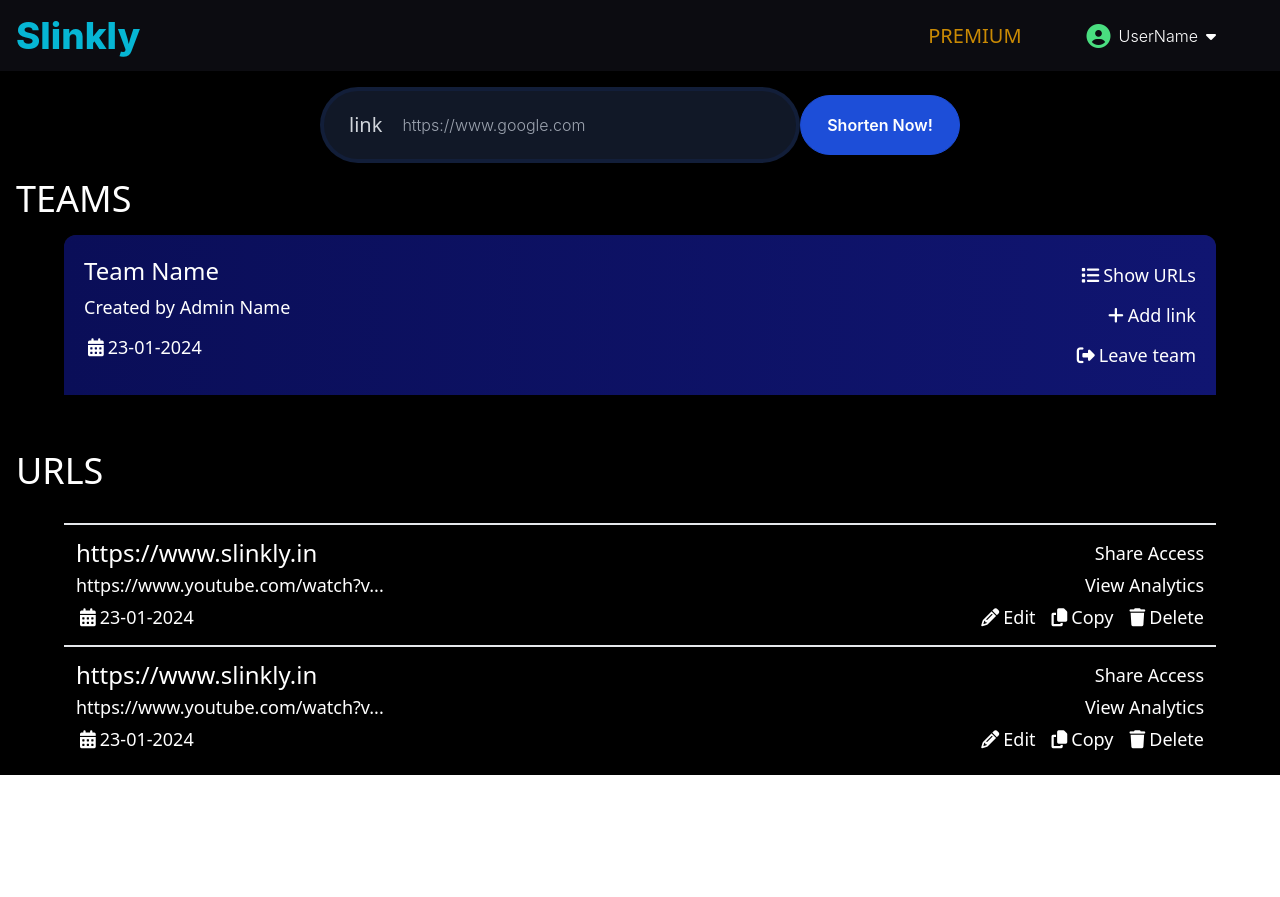
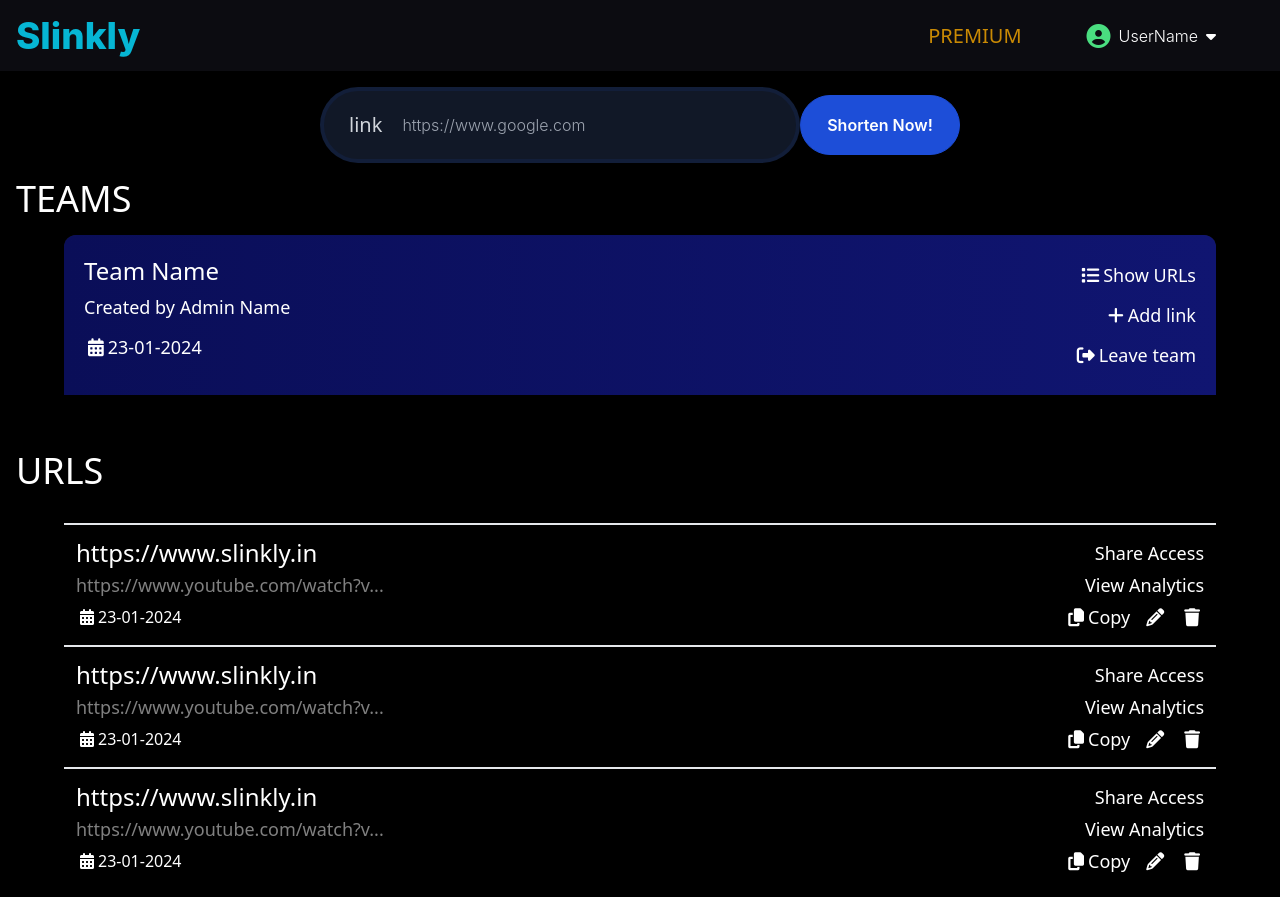
Before and after one commit to Parth-Sinha/URL-Shortner, a React (Create React App) app in the folder client/: page /workspace in a window 1280 px wide. Before the commit the page ends 800 px from the top, so only its background shows below. Built offline with nearby package versions, Linux system fonts and the light colour scheme.

Commit message:
made changes to style of workspace page

```diff
--- a/client/src/components/Urls.js
+++ b/client/src/components/Urls.js
@@ -13,40 +13,65 @@
         <div className="mx-[5%]">
 
 
+
+
             <div className="border-t-2 p-1 flex flex-col sm:flex-row sm:justify-between sm:p-3 text-lg sm:leading-8 items-left my-0">
                 <div className="overflow-hidden">
-                    <div className="text-2xl"><a href="/">https://www.slinkly.in</a></div>
-                    <div><a href="/">{limitLinkLength("https://www.youtube.com/watch?v=H9M02of22z4&t=111s", 34)}</a></div>
-                    <div><span className="m-1"><i class="fa-solid fa-calendar-days"></i></span><span>23-01-2024</span></div>
+                    <div className="text-2xl hover:underline"><a href="/">https://www.slinkly.in</a></div>
+                    <div className="opacity-50 hover:underline"><a href="/">{limitLinkLength("https://www.youtube.com/watch?v=H9M02of22z4&t=111s", 34)}</a></div>
+                    <div className="text-[1rem]"><span className="m-1"><i class="fa-solid fa-calendar-days"></i></span><span className="">23-01-2024</span></div>
                 </div>
                 <div className="flex-col flex sm:items-end items-center min-w-[14rem]">
-                    <button className="" >Share Access</button>
-                    <button>View Analytics</button>
+                    <button className="hover:text-cyan-500" >Share Access</button>
+                    <button className="hover:text-cyan-500">View Analytics</button>
                     <div className="flex gap-3 ">
-                        <button><span className="m-1"><i class="fa-solid fa-pencil"></i></span>Edit<span></span></button>
-                        <button><span className="m-1"><i class="fa-solid fa-copy"></i></span>Copy<span></span></button>
-                        <button><span className="m-1"><i class="fa-solid fa-trash"></i></span>Delete<span></span></button>
+
+                        <button className="hover:text-cyan-500"><span className="m-1 "><i class="fa-solid fa-copy"></i></span>Copy<span></span></button>
+                        <button className="hover:text-green-400"><span className="m-1"><i title="Edit" class="fa-solid fa-pencil"></i></span></button>
+                        <button className="hover:text-red-500"><span className="m-1"><i title="Delete" class="fa-solid fa-trash"></i></span></button>
                     </div>
 
                 </div>
             </div>
+
             <div className="border-t-2 p-1 flex flex-col sm:flex-row sm:justify-between sm:p-3 text-lg sm:leading-8 items-left my-0">
                 <div className="overflow-hidden">
-                    <div className="text-2xl"><a href="/">https://www.slinkly.in</a></div>
-                    <div><a href="/">{limitLinkLength("https://www.youtube.com/watch?v=H9M02of22z4&t=111s", 34)}</a></div>
-                    <div><span className="m-1"><i class="fa-solid fa-calendar-days"></i></span><span>23-01-2024</span></div>
+                    <div className="text-2xl hover:underline"><a href="/">https://www.slinkly.in</a></div>
+                    <div className="opacity-50 hover:underline"><a href="/">{limitLinkLength("https://www.youtube.com/watch?v=H9M02of22z4&t=111s", 34)}</a></div>
+                    <div className="text-[1rem]"><span className="m-1"><i class="fa-solid fa-calendar-days"></i></span><span className="">23-01-2024</span></div>
                 </div>
                 <div className="flex-col flex sm:items-end items-center min-w-[14rem]">
-                    <button className="" >Share Access</button>
-                    <button>View Analytics</button>
+                    <button className="hover:text-cyan-500" >Share Access</button>
+                    <button className="hover:text-cyan-500">View Analytics</button>
                     <div className="flex gap-3 ">
-                        <button><span className="m-1"><i class="fa-solid fa-pencil"></i></span>Edit<span></span></button>
-                        <button><span className="m-1"><i class="fa-solid fa-copy"></i></span>Copy<span></span></button>
-                        <button><span className="m-1"><i class="fa-solid fa-trash"></i></span>Delete<span></span></button>
+
+                        <button className="hover:text-cyan-500"><span className="m-1 "><i class="fa-solid fa-copy"></i></span>Copy<span></span></button>
+                        <button className="hover:text-green-400"><span className="m-1"><i title="Edit" class="fa-solid fa-pencil"></i></span></button>
+                        <button className="hover:text-red-500"><span className="m-1"><i title="Delete" class="fa-solid fa-trash"></i></span></button>
                     </div>
 
                 </div>
             </div>
+
+            <div className="border-t-2 p-1 flex flex-col sm:flex-row sm:justify-between sm:p-3 text-lg sm:leading-8 items-left my-0">
+                <div className="overflow-hidden">
+                    <div className="text-2xl hover:underline"><a href="/">https://www.slinkly.in</a></div>
+                    <div className="opacity-50 hover:underline"><a href="/">{limitLinkLength("https://www.youtube.com/watch?v=H9M02of22z4&t=111s", 34)}</a></div>
+                    <div className="text-[1rem]"><span className="m-1"><i class="fa-solid fa-calendar-days"></i></span><span className="">23-01-2024</span></div>
+                </div>
+                <div className="flex-col flex sm:items-end items-center min-w-[14rem]">
+                    <button className="hover:text-cyan-500" >Share Access</button>
+                    <button className="hover:text-cyan-500">View Analytics</button>
+                    <div className="flex gap-3 ">
+
+                        <button className="hover:text-cyan-500"><span className="m-1 "><i class="fa-solid fa-copy"></i></span>Copy<span></span></button>
+                        <button className="hover:text-green-400"><span className="m-1"><i title="Edit" class="fa-solid fa-pencil"></i></span></button>
+                        <button className="hover:text-red-500"><span className="m-1"><i title="Delete" class="fa-solid fa-trash"></i></span></button>
+                    </div>
+
+                </div>
+            </div>
+
 
 
 
--- a/client/src/components/Workspace.js
+++ b/client/src/components/Workspace.js
@@ -9,6 +9,7 @@
   function handleUserDropdown(){
     const elem = document.getElementById("userDropdown");
     elem.classList.toggle("hidden");
+    document.getElementById("dropDownArrow").classList.toggle("rotate-180");
   }
 
 
@@ -27,18 +28,18 @@
           <button className="mr-10 text-xl p-1.5  rounded-[48px] text-yellow-600 pl-[25px] pr-[25.05px] py-[11px] hidden sm:inline">PREMIUM</button>
           <span onClick={handleUserDropdown} className="flex justify-center items-center gap-2 cursor-pointer">
             <div><i className="text-green-400 fa-solid fa-circle-user fa-xl"></i></div>
-            <div className="relative border-none bg-transparent select-none bg-gray-900 rounded-[48px] text-base font-light font-['Inter'] leading-7">UserName
+            <div className="relative border-none bg-transparent select-none  rounded-[48px] text-base font-light font-['Inter'] leading-7 ">UserName
 
-              <div className="absolute hidden mt-1 bg-[#0A2647] p-1 right-[-20px] w-[7rem] rounded z-20 gap-1" id="userDropdown"><ul>
-              <li className="border-b-[.1rem] p-1 hover:bg-[#07192f] transition-all duration-200">Profile</li>
-              <li className="border-b-[.1rem] p-1 hover:bg-[#07192f] transition-all duration-200">Subscribe</li>
-              <li className=" p-1 hover:bg-[#07192f] transition-all duration-200">Sign Out</li>
+              <div className="absolute transition-all duration-200 hidden mt-1 bg-[#0A2647] p-1 right-[-20px] w-[6rem] rounded z-20 gap-1" id="userDropdown"><ul>
+              <a href="/"><li className="border-b-[.1rem] p-1 hover:bg-[#07192f] transition-all duration-200">Profile</li></a>
+              <a href="/"><li className="border-b-[.1rem] p-1 hover:bg-[#07192f] transition-all duration-200">Plans</li></a>
+              <a href="/"><li className=" p-1 hover:bg-[#07192f] transition-all duration-200">Sign Out</li></a>
 
 
               </ul></div>
               </div>
 
-            <div><i class="fa-solid fa-caret-down"></i></div>
+            <div id ="dropDownArrow" className="transition-all duration-200 origin-center"><i class="fa-solid fa-caret-down"></i></div>
 
           </span>
         </div>
```
